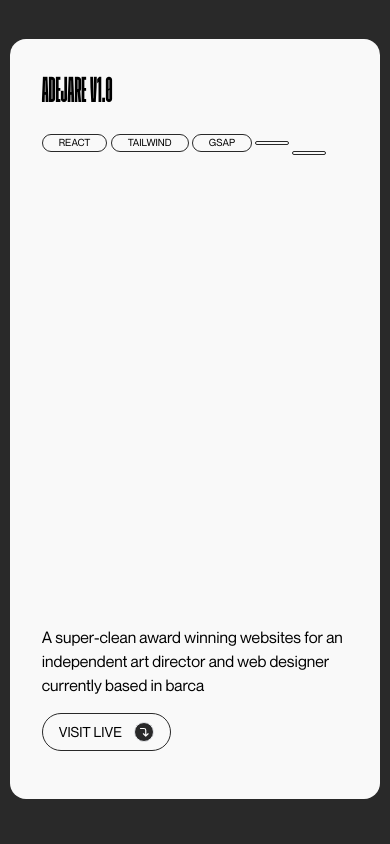
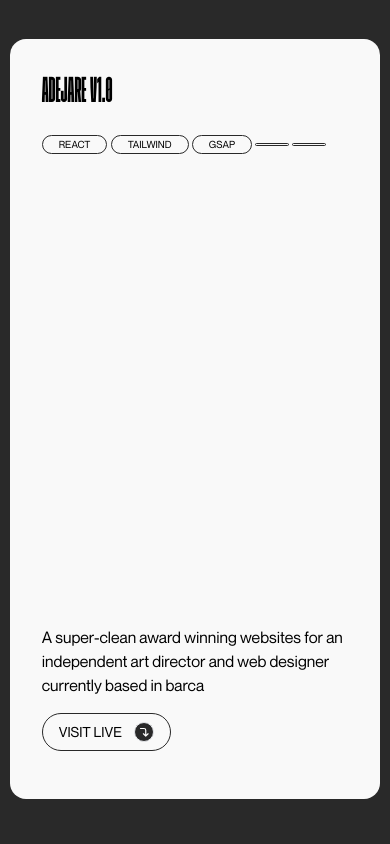
Before and after one commit to Dejare/dejj-23, a React (Create React App) app: page / in a window 390 px wide. Shown: the part 2240-3084 px from the top of the page. Built offline with nearby package versions, Linux system fonts and the light colour scheme.

Commit message:
added nav design and fixed project cards

```diff
--- a/src/Main.js
+++ b/src/Main.js
@@ -61,25 +61,18 @@ const Main = () => {
                 </header>
 
                 {/* section */}
+                {
+                    navOpen ? <>
+                        <Nav closeNav={() => setNavOpen(false)} />
 
-                {navOpen ? <> <Nav toggle={Toggle} /></> : null}
+                    </> :
+                        <>
                             <div>
                                 {/* hero */}
-                    <div data-scroll-speed="2" data-scroll>
+                                <div data-scroll>
                                     <div className="relative w-screen   md:h-[60vh] h-[35vh] flex items-center z-[5] text-[#f1f1f1] overflow-hidden">
                                         <div class="inline-flex whitespace-nowrap crawling-line crawling-line--large font-head md:text-[350px] text-[250px] uppercase heading">
-                                {/* <div
-                class="inline-block align-top animate-[crawling-line_10s_linear_infinite]"
-                data-line="0"
-              >
-                Frontend Developer & creative director &nbsp;
-              </div>
-              <div
-                class="inline-block align-top animate-[crawling-line_10s_linear_infinite]"
-                data-line="1"
-              >
-                Frontend Developer & creative director &nbsp;
-              </div> */}
+
                                             <div
                                                 class="inline-block align-top animate-[crawling-line_30s_linear_infinite]"
                                                 data-line="0"
@@ -176,6 +169,7 @@ const Main = () => {
                                     </div>
                                 </div>
                             </div>
+                            <div id="work">
                                 <ProjectCard
                                     title="Adejare V1.0"
                                     details="A super-clean award winning websites for an independent art director and web designer currently based in barca"
@@ -198,9 +192,10 @@ const Main = () => {
                                     stackOne="Redux"
                                     stackTwo="API's"
                                 />
+                            </div>
 
                             {/* footer */}
-                <div className="w-[95vw] h-[90vh] bg-[#fff] m-auto rounded-2xl mb-12 p-6 flex flex-col items-center justify-between text-[#292929]" >
+                            <div className="w-[95vw] h-[90vh] bg-[#fff] m-auto rounded-2xl mb-12 p-6 flex flex-col items-center justify-between text-[#292929]" id="contact">
                                 <div className="flex md:flex-row flex-col items-center w-full justify-between font-[100]">
                                     <div>
                                         <p className="text-[#292929]">
@@ -215,7 +210,7 @@ const Main = () => {
                                     </div>
                                 </div>
                                 <div className="text-center">
-                        <h1 className="heading md:text-[180px] text-8xl leading-[5rem] md:leading-[10rem] uppercase text-center">
+                                    <h1 className="heading md:text-[180px] text-8xl leading-[5rem] md:leading-[10rem] uppercase text-center text-[#292929]">
                                         Interested in <br /> working together?
                                     </h1>
                                     <p className="text-sm ">Drop me an email</p>
@@ -275,8 +270,13 @@ const Main = () => {
                                     </div>
                                 </div>
                             </div>
+
+                        </>
+
+
+                }
+            </div>
         </div >
-        </div>
     )
 }
 
--- a/src/assets/styles/_base.scss
+++ b/src/assets/styles/_base.scss
@@ -7,6 +7,7 @@ html,
 body {
 	background: #292929;
 	font-family: "Body";
+	scroll-behavior: smooth;
 	overflow-x: hidden;
 	// width: 100vw;
 }
--- a/src/components/Nav.js
+++ b/src/components/Nav.js
@@ -1,16 +1,14 @@
 import gsap, { Power2, Power4 } from "gsap";
 import { useRef, useEffect } from "react";
 import { TfiAngleDoubleRight } from "react-icons/tfi";
+import '../assets/styles/ls.css'
 
-function Nav(props) {
+function Nav({ closeNav }) {
 
     const bg = useRef()
     // const bgOne = document.getElementById("#bg")
-    // const tl = gsap.timeline()
-    const toggle = props.toggle;
     const tl = useRef()
 
-    console.log(toggle)
     useEffect(() => {
         tl.current = gsap.timeline(
         )
@@ -44,56 +42,54 @@ function Nav(props) {
             })
     }, []);
 
-    useEffect(() => {
-        toggle ? tl.current.play() : tl.current.play()
-    }, []);
+
 
     return (
-        <div className="w-screen h-screen z-[1000]">
+        <div className="w-screen h-screen z-[1000] fixed">
             <div className="bg-[#464545] w-11/12 h-[95vh] flex flex-col m-auto rounded-3xl md:p-12 p-4" ref={bg} id="bg">
                 <nav className="w-full">
                     <ul className="uppercase text-white heading text-8xl navLink">
-                        <li id="li">
+                        <li id="li" onClick={closeNav}>
                             <div className="flex flex-row items-center">
                                 <TfiAngleDoubleRight
                                     size={20}
                                     className="icon mr-3"
                                 />
-                                <a href="">Home </a>
+                                <a href="/">Home </a>
                             </div>
                             <p>01</p>
                         </li>
                         <hr className="w-full" />
-                        <li id="li">
+                        <li id="li" onClick={closeNav}>
                             <div className="flex flex-row items-center">
                                 <TfiAngleDoubleRight
                                     size={20}
                                     className="icon mr-3"
                                 />
-                                <a href="">Work </a>
+                                <a href="#work">Work </a>
                             </div>
 
                             <p>02</p>
                         </li>
                         <hr className="w-full" />
-                        <li id="li">
+                        <li id="li" onClick={closeNav}>
                             <div className="flex flex-row items-center">
                                 <TfiAngleDoubleRight
                                     size={20}
                                     className="icon mr-3"
                                 />
-                                <a href="">Archives</a>
+                                <a href="#archives">Archives</a>
                             </div>
                             <p>03</p>
                         </li>
                         <hr className="w-full" />
-                        <li id="li">
+                        <li id="li" onClick={closeNav}>
                             <div className="flex flex-row items-center">
                                 <TfiAngleDoubleRight
                                     size={20}
                                     className="icon mr-3"
                                 />
-                                <a href="">Contact</a>
+                                <a href="#contact">Contact</a>
                             </div>
 
                             <p>04</p>
--- a/src/components/ProjectCard.js
+++ b/src/components/ProjectCard.js
@@ -8,11 +8,11 @@ const ProjectCard = ({ title, details, stackOne, stackTwo }) => {
                 <div className='w-full'>
                     <h1 className='heading md:text-8xl text-4xl uppercase'>{title}</h1>
                     <div className='flex flex-row  flex-wrap items-center md:w-2/4 mt-5 md:mt-0'>
-                        <div className='stack'>React</div>
-                        <div className='stack'>Tailwind</div>
-                        <div className='stack'>Gsap</div>
-                        <div className='stack'>{stackOne}</div>
-                        <div className='stack mt-5 md:mt-3'>{stackTwo}</div>
+                        <div className='stack mt-1'>React</div>
+                        <div className='stack mt-1' >Tailwind</div>
+                        <div className='stack mt-1'>Gsap</div>
+                        <div className='stack mt-1'>{stackOne}</div>
+                        <div className='stack mt-1 md:mt-1'>{stackTwo}</div>
                     </div>
                 </div>
                 <div className='md:w-2/4'>
```
Lines whose indentation alone changed are shown as unchanged.
